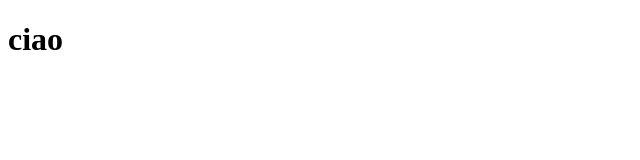
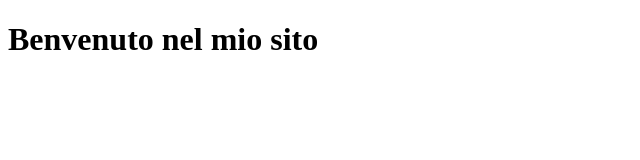
Before and after one commit to labstraction/prova-github, a plain HTML site: page index.html in a window 1280 px wide. Shown: the whole page, without its empty margins (0-640 px from the left). Drawn offline with Linux system fonts and the light colour scheme.

Commit message:
cambiato il titolo della home

```diff
--- a/index.html
+++ b/index.html
@@ -7,6 +7,6 @@
     <title>Prova GITHUB</title>
 </head>
 <body>
-    <h1>ciao</h1>
+    <h1>Benvenuto nel mio sito</h1>
 </body>
 </html>
```
